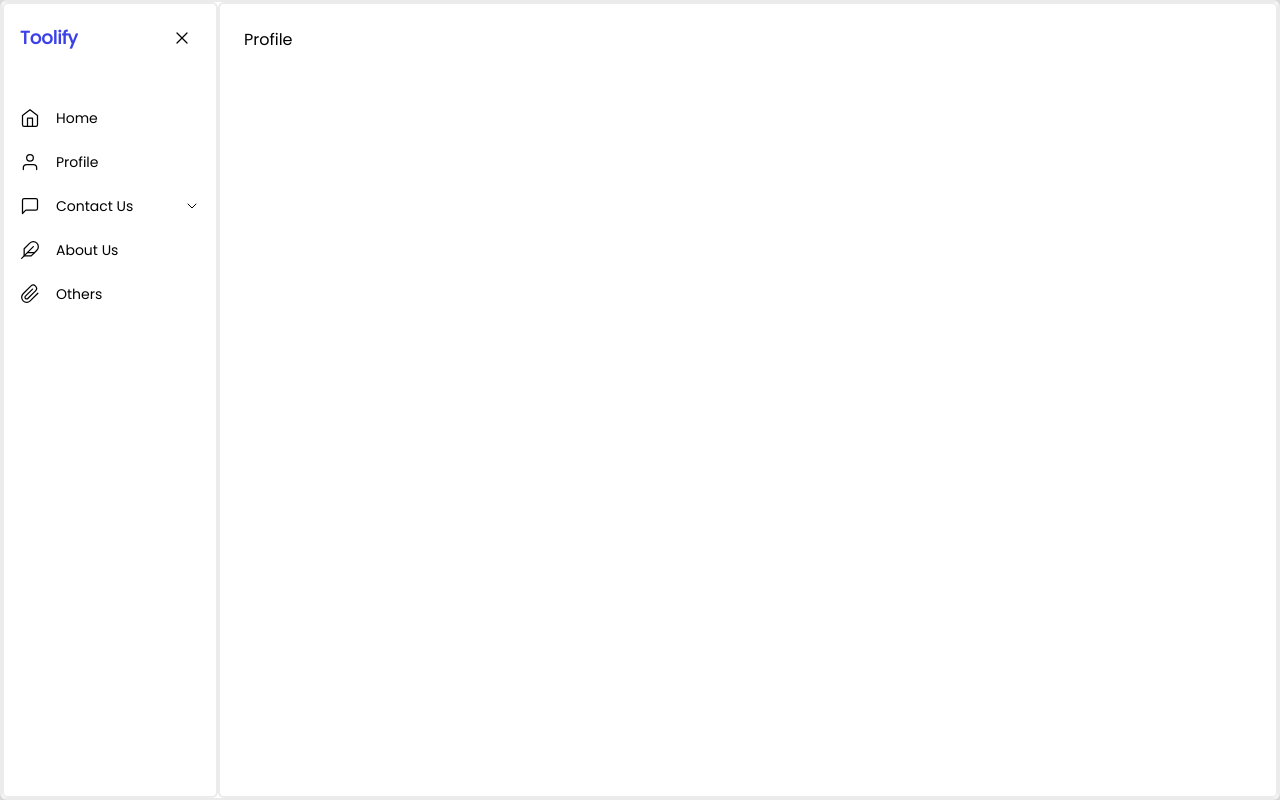
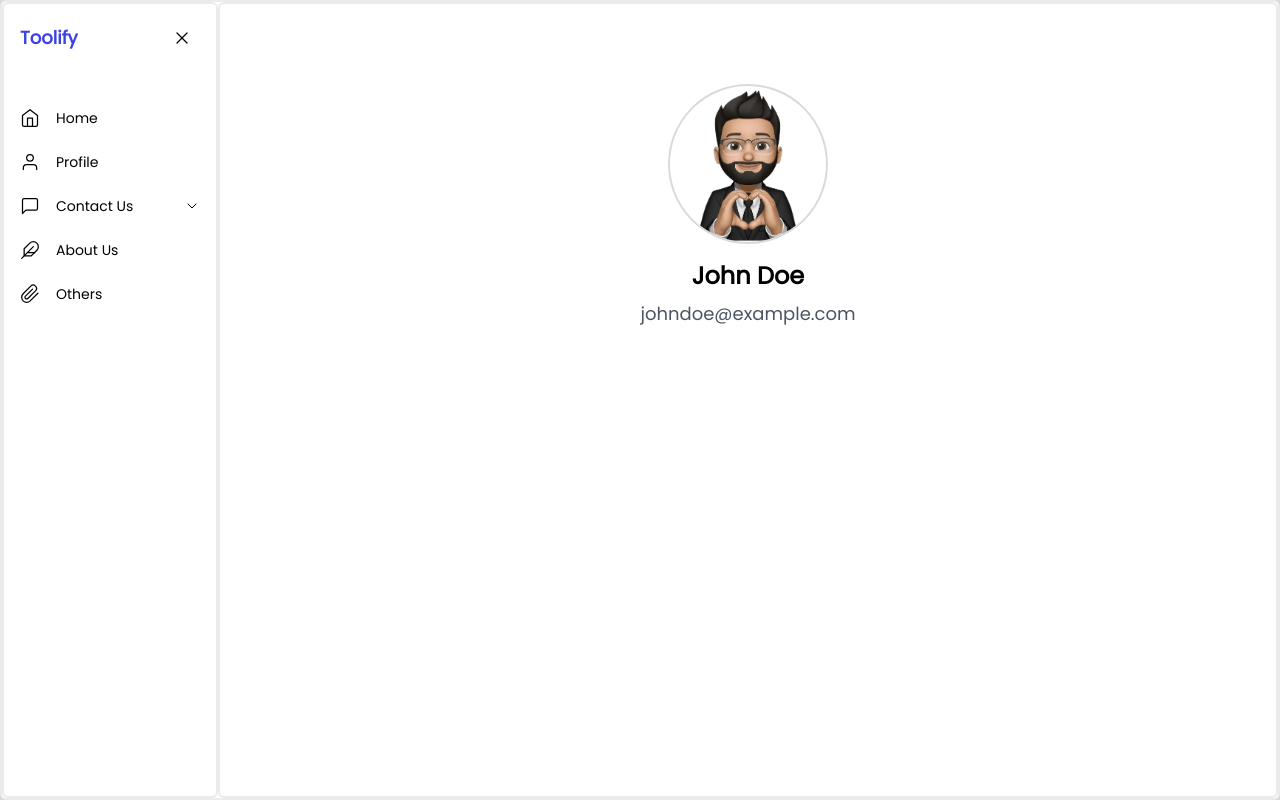
Before and after one commit to OmkarGhadge24/toolify, a React (Create React App) app in the folder frontend/: page /profile in a window 1280 px wide. Built offline with nearby package versions, Linux system fonts and the light colour scheme.

Commit message:
Profile page added

```diff
--- a/frontend/src/components/ContactUs.jsx
+++ b/frontend/src/components/ContactUs.jsx
@@ -13,7 +13,6 @@ const ContactUs = () => {
 
   const [errors, setErrors] = useState({});
 
-  // Form validation function
   const validateForm = () => {
     const newErrors = {};
     if (!formData.name) newErrors.name = "Name is required.";
@@ -34,7 +33,6 @@ const ContactUs = () => {
     if (validateForm()) {
       // Make API call to send form data to backend
       console.log("Form submitted successfully", formData);
-      // Reset form after submission
       setFormData({
         name: "",
         age: "",
--- a/frontend/src/components/Profile.jsx
+++ b/frontend/src/components/Profile.jsx
@@ -1,9 +1,35 @@
-import React from 'react'
+import React from "react";
+import { Link } from "react-router-dom";
 
-const Profile = () => {
+const Profile = ({ user }) => {
+  if (!user || !user.isLoggedIn) {
+    return (
+      <div className="flex flex-col items-center justify-center min-h-screen p-4">
+        <h2 className="text-xl font-semibold mb-4">You need to log in </h2>
+        <Link
+          to="/login"
+          className="text-blue-500 underline hover:text-blue-700"
+        >
+          Go to Login
+        </Link>
+      </div>
+    );
+  }
+
+  const maleImage = "/images/male.png";
+  const femaleImage = "/images/female.png";
+
   return (
-    <div>Profile</div>
-  )
-}
+    <div className="flex flex-col items-center mt-10 p-4">
+      <img
+        src={user.gender === "male" ? maleImage : femaleImage}
+        alt="Profile"
+        className="w-32 h-32 md:w-40 md:h-40 rounded-full object-cover mb-4 border-2 border-[#dadada] "
+      />
+      <h1 className="text-xl md:text-2xl font-bold mb-2">{user.name}</h1>
+      <p className="text-md md:text-lg text-gray-600">{user.email}</p>
+    </div>
+  );
+};
 
-export default Profile
+export default Profile;
--- a/frontend/src/pages/Home.jsx
+++ b/frontend/src/pages/Home.jsx
@@ -12,20 +12,25 @@ const Home = () => {
   const [isOpen, setIsOpen] = useState(true);
   const location = useLocation();
 
+  const user = {
+    isLoggedIn: true,
+    name: "John Doe",
+    email: "johndoe@example.com",
+    gender: "male",
+  };
+
   return (
     <div className="w-full flex-1 transition-all duration-300 bg-[#dadada] h-full overflow-hidden">
       <div className="bg-white w-full border-2 rounded-md border-[rgba(0,0,0,0.08)] h-full shadow-sm flex">
-        {/* Sidebar */}
         <Menu isOpen={isOpen} setIsOpen={setIsOpen} />
 
-        {/* Main Content */}
         <div className="w-full flex flex-col gap-4 bg-white border-2 rounded-md border-[rgba(0,0,0,0.08)] p-2">
           {location.pathname === "/" && <Navbar />}
 
           <div className="w-full flex-grow rounded-md p-4 overflow-y-auto">
             <Routes>
               <Route path="/" element={<Main />} />
-              <Route path="/profile" element={<Profile />} />
+              <Route path="/profile" element={< Profile user={user} />} />
               <Route path="/contactus" element={<ContactUs />} />
               <Route path="/about" element={<About />} />
               <Route path="/others" element={<Others />} />
```
Also changed, not shown: frontend/public/images/female.png (added), frontend/public/images/male.png (added).
